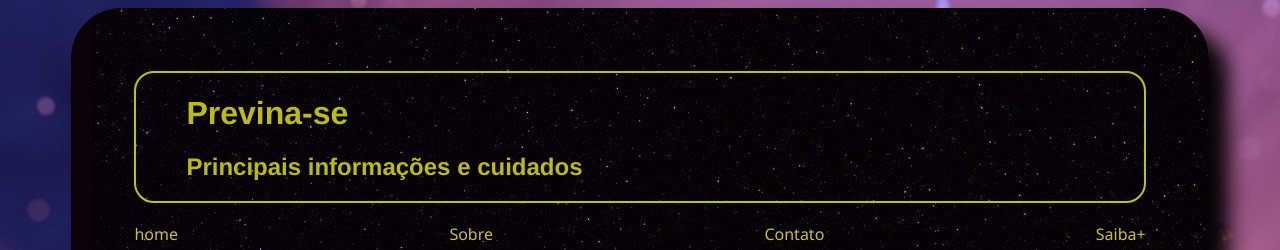
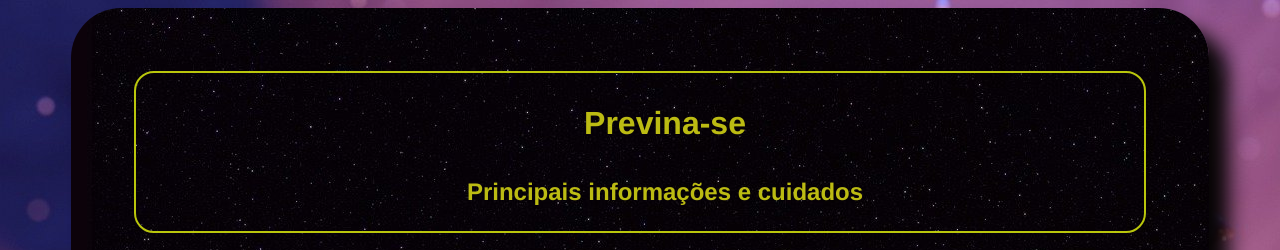
Before and after one commit to brunoserra/Aceitando-desafio, a plain HTML site: page index.html in a window 1280 px wide. Shown: the top 250 px of the page. Drawn offline with Linux system fonts and the light colour scheme.

Commit message:
Update home.css

```diff
--- a/estilo/home.css
+++ b/estilo/home.css
@@ -31,3 +31,15 @@
         justify-content: space-between;
         margin-bottom: 20px;
     }
+
+    h1 {
+        display: flex;
+        justify-content: center;
+        padding: 10px;
+    }
+
+    h2 {
+        display: flex;
+        justify-content: center;
+        padding: 5px;
+    }
```
